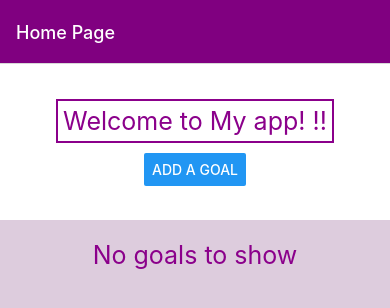
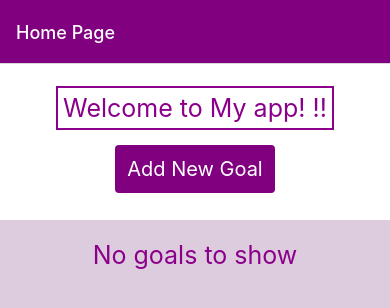
Before and after one commit to yundii/cs5520project, a React Native app: screen /Home in a window 390 px wide. Shown: the top 308 px of the page. Built offline with nearby package versions, Linux system fonts and the light colour scheme.

Commit message:
Make the Home "Add a Goal" button to “Pressable” Button

```diff
--- a/Components/GoalItem.js
+++ b/Components/GoalItem.js
@@ -2,6 +2,7 @@ import React from 'react';
 import { Text, View, StyleSheet, Button, Pressable } from 'react-native';
 import { useNavigation } from '@react-navigation/native';
 import PressableButton from './PressableButton';
+import { Ionicons } from '@expo/vector-icons';
 
 const GoalItem = ({ goal, onDelete}) => {
   const navigation = useNavigation();
@@ -15,7 +16,8 @@ const GoalItem = ({ goal, onDelete}) => {
         onPress={() => onDelete(goal.id)}
         buttonStyle={styles.buttonStyle}
         pressedStyle={styles.pressedStyle}>
-        <Text style={styles.buttonText}>X</Text>
+        <Ionicons name="trash" size={23} color="black" />
+
       </PressableButton>
 
       {/* Reusable PressableButton for navigating to Details */}
--- a/Components/Home.js
+++ b/Components/Home.js
@@ -4,6 +4,7 @@ import Header from "./Header";
 import Input from "./Input";
 import GoalItem from "./GoalItem";
 import React, { useState } from "react";
+import PressableButton from './PressableButton';
 
 export default function App({navigation, route}) {
   const [goals, setGoals] = useState([]);
@@ -52,7 +53,9 @@ export default function App({navigation, route}) {
 
       <View style={styles.topView}>
       <Header name={appName}></Header>
-      <Button title="Add a goal" onPress={() => setModalVisible(true)} />
+      <PressableButton onPress={() => setModalVisible(true)} buttonStyle={styles.buttonStyle} pressedStyle={styles.pressedStyle}>
+        <Text style={styles.text}>Add New Goal</Text>
+      </PressableButton>
     </View>
     <Input autoFocus={shouldAutoFocus} inputHandler = {handleInputData} ModalVisible = {modalVisible} handleCancel={handleCancel}/>
 
@@ -123,4 +126,20 @@ const styles = StyleSheet.create({
     marginTop: 10,
     alignSelf: "center",
   },
+  buttonStyle: {
+    padding: 10,
+    borderRadius: 4,
+    marginVertical: 5,
+    backgroundColor: "purple",
+  },
+  pressedStyle: {
+    opacity: 0.2,
+    backgroundColor: "#ccc",
+  },
+  text: {
+    color: "white",
+    padding: 2,
+    fontSize: 20,
+    borderRadius: 5,
+  },
 });
--- a/package.json
+++ b/package.json
@@ -16,7 +16,8 @@
     "react": "18.2.0",
     "react-native": "0.74.5",
     "react-native-safe-area-context": "4.10.5",
-    "react-native-screens": "3.31.1"
+    "react-native-screens": "3.31.1",
+    "@expo/vector-icons": "^14.0.3"
   },
   "devDependencies": {
     "@babel/core": "^7.20.0"
```
Also changed, not shown: 1 other file (tests, documents, lock files or other folders).
